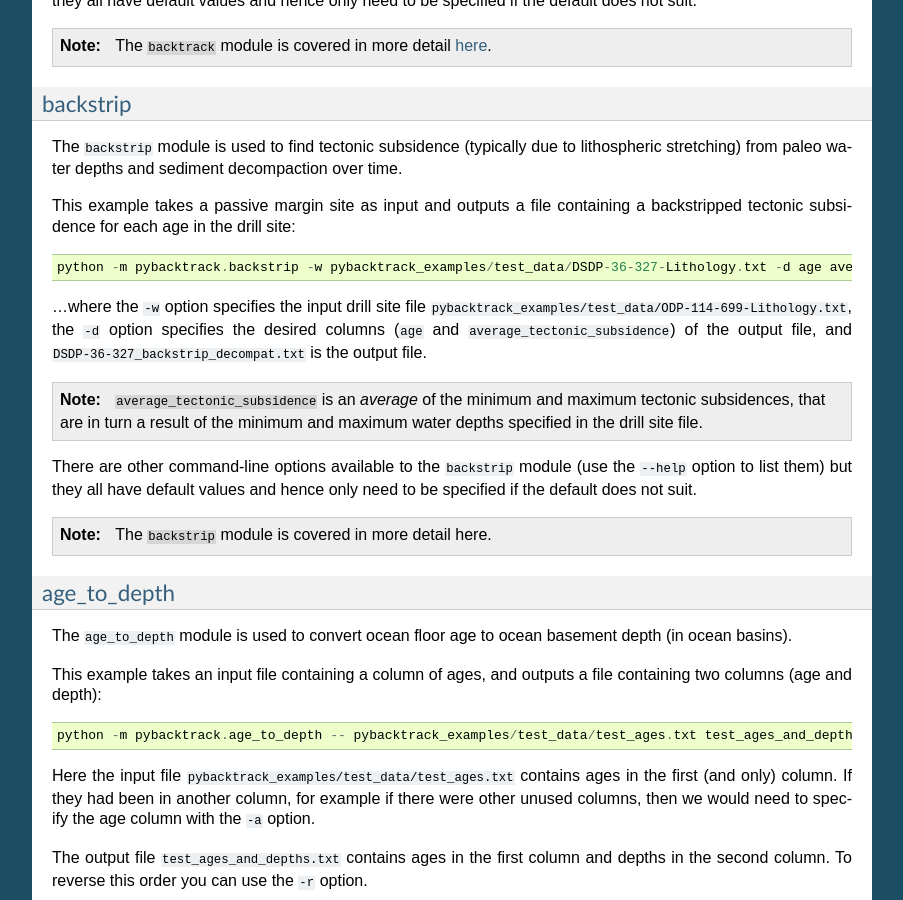
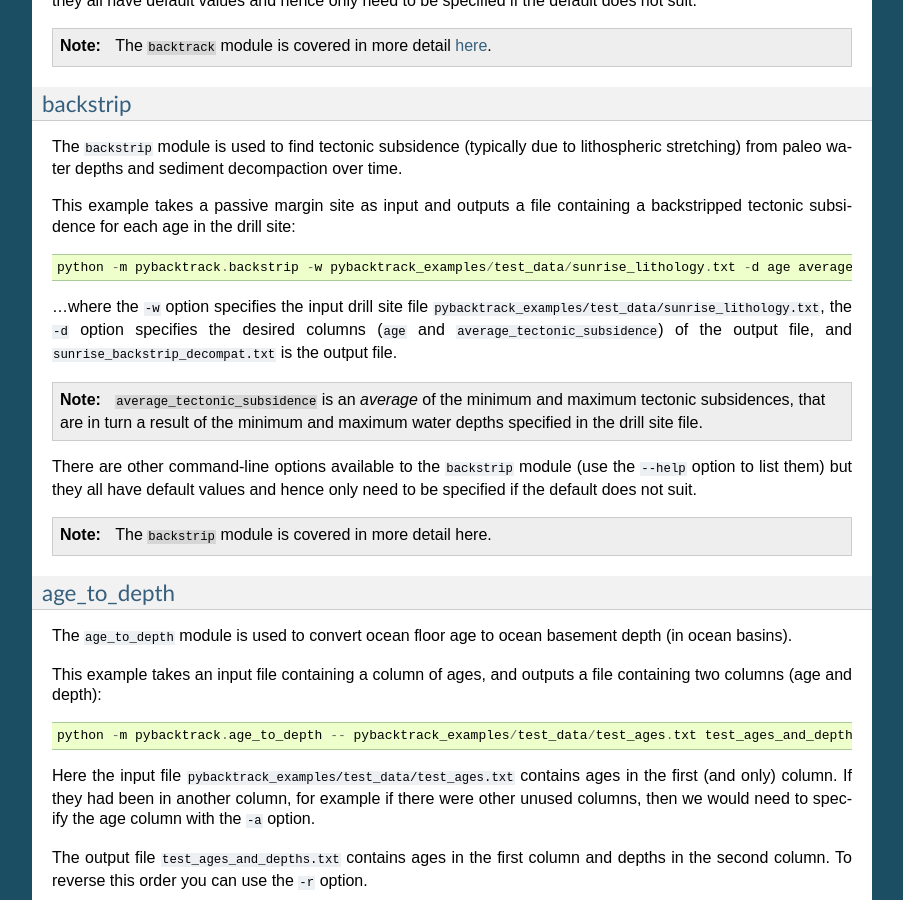
Before and after one commit to EarthByte/pyBacktrack, a Sphinx documentation site: the page built from docs/pybacktrack_overview.rst, in a window 1280 px wide and 900 px high, scrolled down 1458 px. Shown: the whole window, without its empty margins (198-1101 px from the left). Built offline with Sphinx 7.4.7, drawn with Linux system fonts in a browser that asks for light colours; some of the changed text lies outside the part shown.

Commit message:
Add sunrise backstripping example.
Now only using DSDP-36-327 for backtracking since it did not have recorded paleo-water depths (most likely results of some prior tectonic subsidence simulation). Sunrise contains proper recorded depths.

```diff
--- a/docs/pybacktrack_overview.rst
+++ b/docs/pybacktrack_overview.rst
@@ -76,10 +76,10 @@ This example takes a passive margin site as input and outputs a file containing
 
 .. code-block:: python
 
-    python -m pybacktrack.backstrip -w pybacktrack_examples/test_data/DSDP-36-327-Lithology.txt -d age average_tectonic_subsidence -- DSDP-36-327_backstrip_decompat.txt
+    python -m pybacktrack.backstrip -w pybacktrack_examples/test_data/sunrise_lithology.txt -d age average_tectonic_subsidence -- sunrise_backstrip_decompat.txt
 
-...where the ``-w`` option specifies the input drill site file ``pybacktrack_examples/test_data/ODP-114-699-Lithology.txt``, the ``-d`` option specifies
-the desired columns (``age`` and ``average_tectonic_subsidence``) of the output file, and ``DSDP-36-327_backstrip_decompat.txt`` is the output file.
+...where the ``-w`` option specifies the input drill site file ``pybacktrack_examples/test_data/sunrise_lithology.txt``, the ``-d`` option specifies
+the desired columns (``age`` and ``average_tectonic_subsidence``) of the output file, and ``sunrise_backstrip_decompat.txt`` is the output file.
 
 .. note:: ``average_tectonic_subsidence`` is an *average* of the minimum and maximum tectonic subsidences, that are in turn a result
           of the minimum and maximum water depths specified in the drill site file.
@@ -200,8 +200,8 @@ The following Python source code (using :ref:`these functions <pybacktrack_refer
     import pybacktrack
 
     pybacktrack.backstrip_and_write_well(
-        'DSDP-36-327_backstrip_decompat.txt',
-        'pybacktrack_examples/test_data/DSDP-36-327-Lithology.txt',
+        'sunrise_backstrip_decompat.txt',
+        'pybacktrack_examples/test_data/sunrise_lithology.txt',
         decompacted_columns=[pybacktrack.BACKSTRIP_COLUMN_AGE,
                              pybacktrack.BACKSTRIP_COLUMN_AVERAGE_TECTONIC_SUBSIDENCE])
 
@@ -209,7 +209,7 @@ The following Python source code (using :ref:`these functions <pybacktrack_refer
 
 .. code-block:: python
 
-    python -m pybacktrack.backstrip -w pybacktrack_examples/test_data/DSDP-36-327-Lithology.txt -d age average_tectonic_subsidence -- DSDP-36-327_backstrip_decompat.txt
+    python -m pybacktrack.backstrip -w pybacktrack_examples/test_data/sunrise_lithology.txt -d age average_tectonic_subsidence -- sunrise_backstrip_decompat.txt
 
 .. note:: The ``backstrip`` module is covered in more detail :ref:`here <pygplates_backstrip>`.
 
```
Also changed, not shown: 2 other files.
